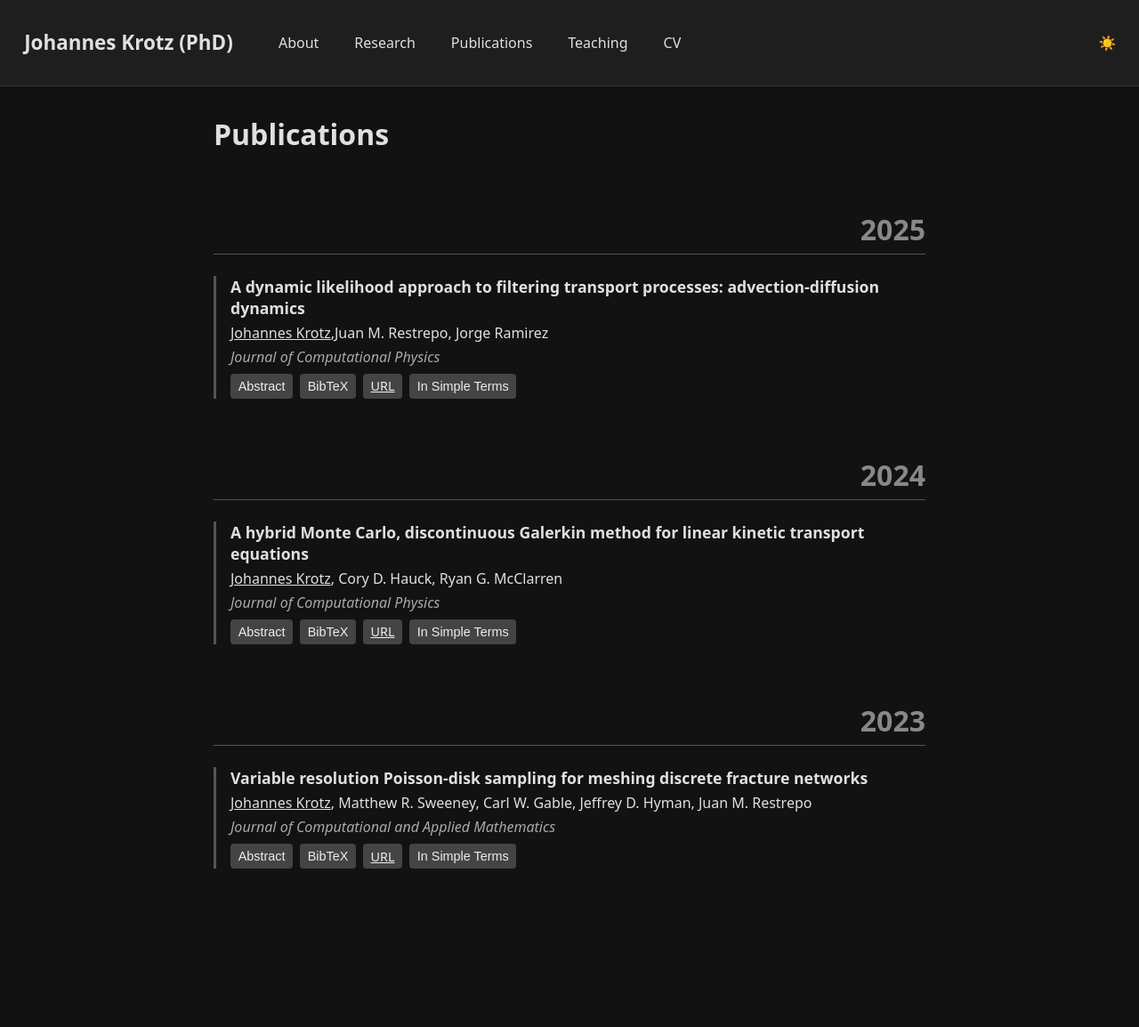
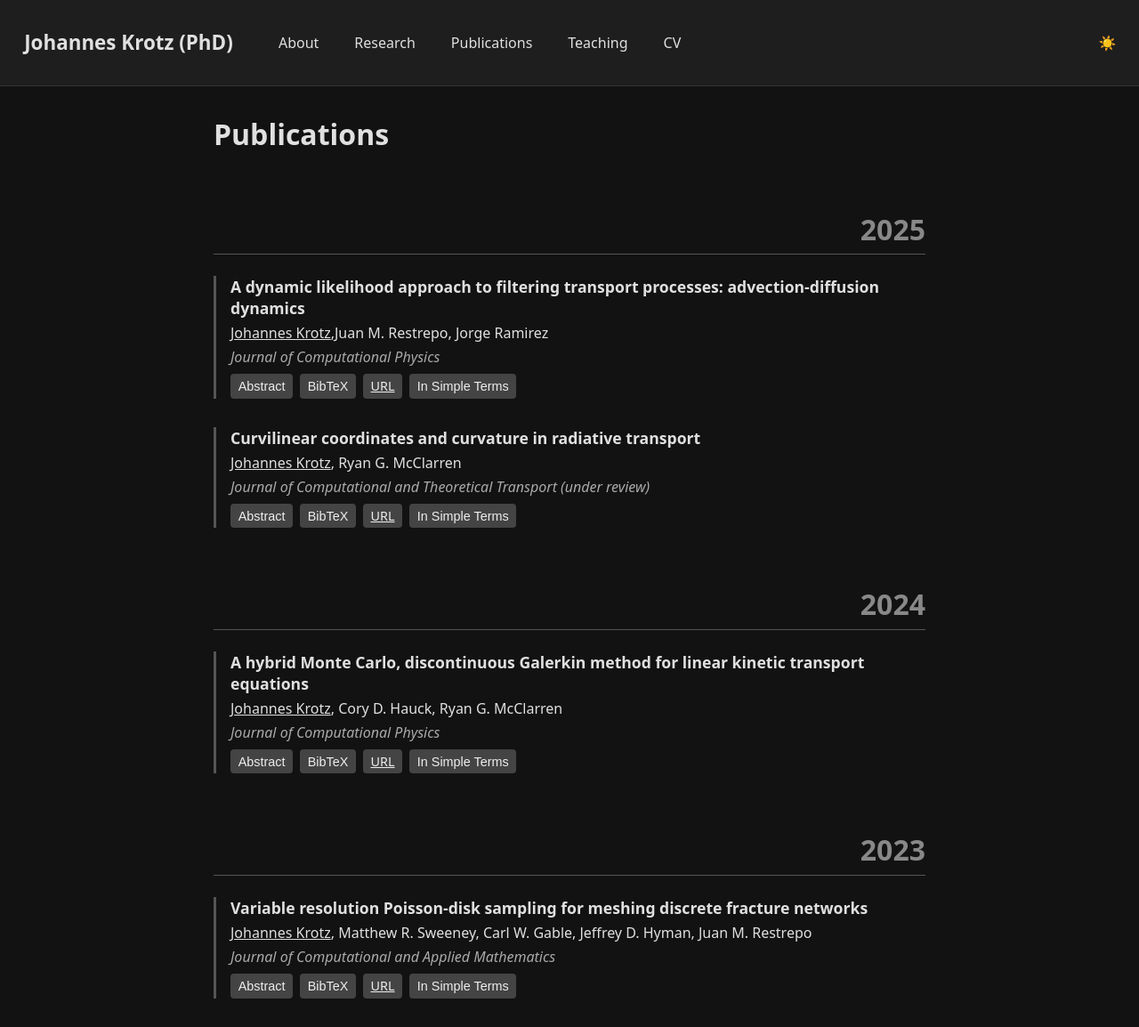
Before and after one commit to johannonymous123/johannonymous123.github.io, a Jekyll site: the page built from publications.html, in a window 1280 px wide. Shown: the whole page at 89% size. Built offline with Jekyll 4.4.1, drawn with Linux system fonts in a browser that asks for light colours; before the commit the page ends 1008 px from its top, so only the background shows below that.

Commit message:
curvilinear

```diff
--- a/publications.html
+++ b/publications.html
@@ -136,6 +136,109 @@ abstract = {A Bayesian data assimilation scheme is formulated for advection-domi
     monitoring and engineering transport problems.
   </p>
 </div>
+  </div>
+
+  <div class="pub-entry">
+    <div class="pub-info">
+      <p class="pub-title">Curvilinear coordinates and curvature in radiative transport</p>
+      <p class="pub-authors"><u>Johannes Krotz</u>, Ryan G. McClarren</p>
+      <p class="pub-journal"><em>Journal of Computational and Theoretical Transport</em> (under review)</p>
+    </div>
+
+    <div class="pub-buttons">
+      <button class="pub-btn toggle-btn" data-target="abs-4">Abstract</button>
+      <button class="pub-btn toggle-btn" data-target="bib-4">BibTeX</button>
+      <a class="pub-btn" href="https://doi.org/10.48550/arXiv.2508.20852" target="_blank">URL</a>
+      <button class="pub-btn toggle-btn" data-target="sum-4">In Simple Terms</button>
+    </div>
+
+    <div class="pub-toggle hidden" id="abs-4">
+      <p>We derive a general expression for the streaming term in radiative transport equations and other transport problems when formulated in curvilinear coordinates, emphasizing coordinate systems adapted to the geometry of the domain and the directional dependence of particle transport. By parametrizing the angular variable using a local orthonormal frame, we express directional derivatives in terms of curvature-related quantities that reflect the geometry of underlying spatial manifolds. Our formulation highlights how the interaction between coordinate choices and curvature influences the streaming operator, offering geometric interpretations of its components. The resulting framework offers intuitive insight into when and how angular dependence can be simplified and may guide the selection of coordinate systems that balance analytical tractability and computational efficiency.</p>
+    </div>
+
+    <div class="pub-toggle hidden" id="bib-4">
+      <pre>@misc{krotz2025curvilinearcoordinatescurvatureradiative,
+      title={Curvilinear coordinates and curvature in radiative transport},
+      author={Johannes Krotz and Ryan G. McClarren},
+      year={2025},
+      eprint={2508.20852},
+      archivePrefix={arXiv},
+      primaryClass={math.NA},
+      url={https://arxiv.org/abs/2508.20852},
+}</pre>
+    </div>
+
+    <div class="pub-toggle hidden" id="sum-4">
+      <div class="pub-toggle hidden" id="sum-curvilinear">
+  <p>
+    When scientists simulate how light, radiation, or particles move through a medium,  whether inside a star, in the
+    Earth's atmosphere, or in a nuclear reactor, they use <strong>transport equations</strong>. At the heart of these
+    equations is a deceptively simple piece: the <strong>streaming term</strong>, which tracks how particles move forward
+    in space and direction.
+  </p>
+
+  <p>
+    This sounds straightforward, but there's a twist. Particles don't always move through nice, flat, box-shaped domains.
+    Often the geometry is curved, like spherical shells around a planet, cylindrical reactors, or more irregular shapes.
+    When the geometry is curved, the math describing particle directions also bends. Choosing the right coordinate system
+    can make the problem much easier,  or much harder.
+  </p>
+
+  <h3>The Core Idea: Curvature Meets Transport</h3>
+  <p>
+    This work tackles the streaming term when the <em>coordinates</em> themselves are curved. Instead of sticking with the usual Cartesian grid, we allow coordinates that better match the
+    geometry of the problem (spheres, cylinders, ellipses, translating surfaces, etc.).
+  </p>
+
+  <p>
+    The key contribution is a <strong>unified way</strong> to write the directional derivative (how particles stream) in
+    terms of <strong>curvature quantities</strong>, i.e.  intuitive geometric measures of how surfaces bend and how directions
+    twist around each other. In plain terms:
+  </p>
+  <ul>
+    <li>The math of particle transport isn't just about position and direction.</li>
+    <li>It's also about how the <em>shape of space</em> (flat vs. curved) changes the apparent motion.</li>
+    <li>By expressing the streaming operator via curvatures, we see how geometry and physics interact.</li>
+  </ul>
+
+  <h3>Why This Matters</h3>
+  <p>
+    Traditionally, deriving the streaming term in a curved system requires tedious, case-by-case geometry. Each new
+    coordinate choice (spherical, cylindrical, elliptical…) brings its own messy formulas. This framework offers a
+    <strong>common language</strong> based on curvature, which helps in three ways:
+  </p>
+  <ul>
+    <li><strong>Simplification:</strong> it tells you when certain terms vanish in a given geometry, so the equations get simpler.</li>
+    <li><strong>Intuition:</strong> instead of pages of indices, you reason with "is the surface flat, curved, or twisting?"</li>
+    <li><strong>Practical guidance:</strong> it informs coordinate choices that balance tractability and accuracy.</li>
+  </ul>
+
+  <h3>Putting It Into Practice</h3>
+  <p>
+    The paper walks through familiar cases, such as cylindrical and spherical setups,  and also more involved choices like ellipsoids
+    or translating graphs. The general recipe shows:
+  </p>
+  <ul>
+    <li><strong>Cylinders:</strong> several terms drop out because the relevant surfaces are flat and directions don't twist.</li>
+    <li><strong>Spheres:</strong> curvature naturally appears with clean, symmetric contributions.</li>
+    <li><strong>Ellipsoids / translating surfaces:</strong> complexity increases, but the curvature view still identifies which
+      pieces matter and why.</li>
+  </ul>
+
+  <h3>Takeaway</h3>
+  <p>
+    The contribution isn't a new solver; it's a <strong>geometric perspective</strong> that makes derivations clearer and
+    decisions more informed. By seeing transport through the lens of curvature, researchers can:
+  </p>
+  <ul>
+    <li>avoid unnecessary terms,</li>
+    <li>understand the effect of geometry on streaming, and</li>
+    <li>choose coordinate systems that make the physics, and thereby the computation, more manageable.</li>
+  </ul>
+
+
+</div>
+    </div>
   </div>
 
 </div>
```
